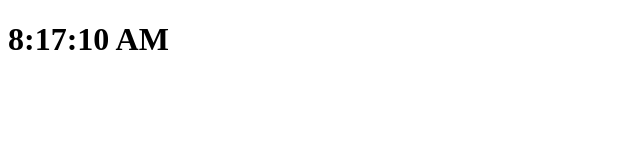
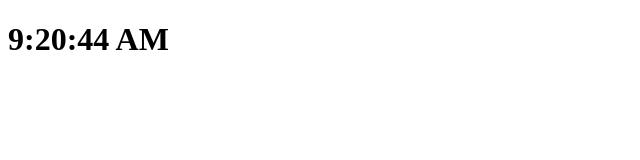
Before and after one commit to russellgoldenberg/test-actions, a website: page index.html in a window 1280 px wide. Shown: the full height of the page, 0-640 px from the left. Drawn offline with Linux system fonts and the light colour scheme.

Commit message:
Deploying to gh-pages from  @ 949ae750db83cffe888fbb6e89845eb121ac95c0 🚀

```diff
--- a/index.html
+++ b/index.html
@@ -10,7 +10,7 @@
   <head></head>
   <body>
 		<h1>
-		8:17:10 AM
+		9:20:44 AM
 		</h1>
   </body>
 </html>
```
